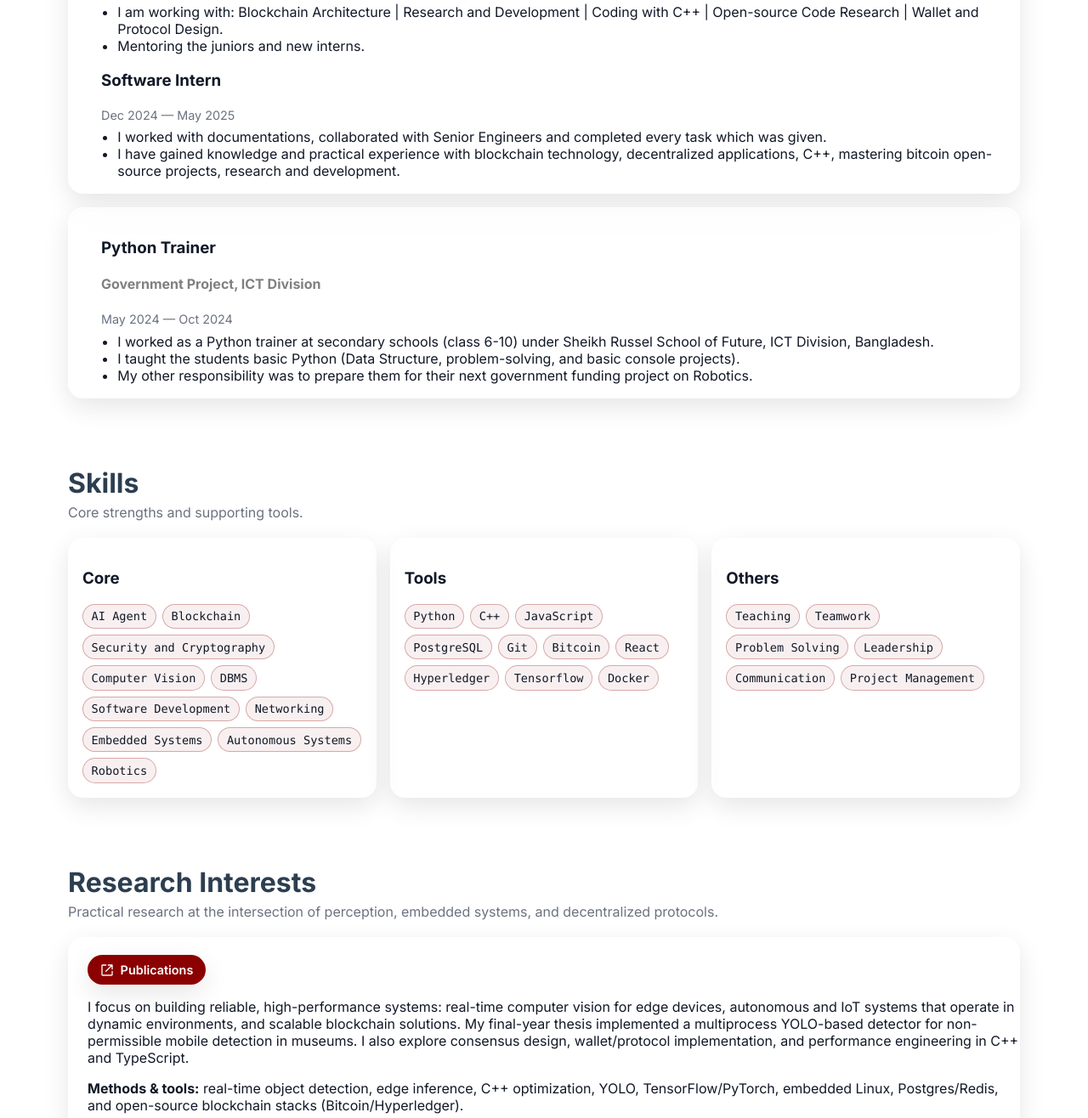
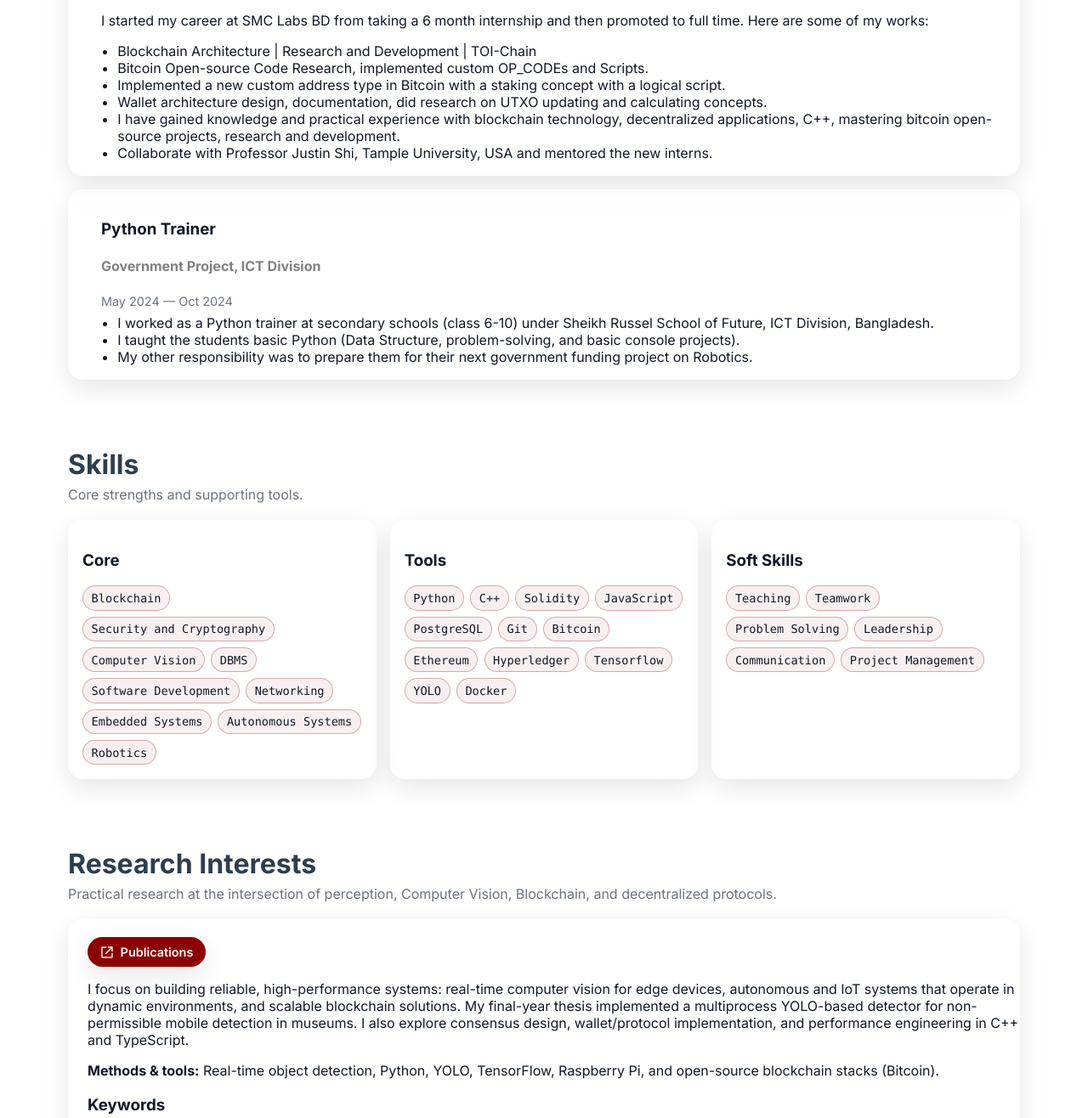
Before and after one commit to OmarFarukMaruf/OmarFarukMaruf.github.io, a plain HTML site: page index.html in a window 1280 px wide. Shown: the part 1268-2584 px from the top of the page at 85% size. Drawn offline with Linux system fonts and the light colour scheme.

Commit message:
work experience, image and CV updated with some minor changes project section removed for now.

```diff
--- a/index.html
+++ b/index.html
@@ -45,10 +45,10 @@
       <div class="container hero-grid">
         <div class="hero-copy">
           <h1>Omar Faruk Maruf</h1>
-          <p class="role">Software Engineer</p>
+          <p class="role">Software Engineer | Blockchain</p>
           <div class="highlights">
-            <div class="chip glass-dark"><span>Blockchain Development |</span> C++ • JavaScript • React</div>
-            <div class="chip glass-dark"><span>Web |</span> React • Web 3.0 • DeFi </div>
+            <div class="chip glass-dark"><span>Blockchain Development |</span> C++, Solidity • Ethereum, Bitcoin & TOI</div>
+            <div class="chip glass-dark"><span>Web |</span> React • NextJS • DeFi </div>
             <div class="chip glass-dark"><span>Autonomous Device |</span> IoT • CPS • Robotics</div>
             <div class="chip glass-dark"><span>Research and Development |</span> Bitcoin Open-source • Computer Vision</div>
           </div>
@@ -60,7 +60,7 @@
                   stroke-linejoin="round" />
               </svg>
             </a>
-            <a href="CV_Md-Omar-Faruk.pdf" class="btn btn-ghost large">
+            <a href="assets/CV_omar-faruk.pdf" class="btn btn-ghost large">
               <svg width="18" height="18" viewBox="0 0 24 24" fill="none">
                 <path d="M12 5v14M19 12H5" stroke="currentColor" stroke-width="2" stroke-linecap="round"
                   stroke-linejoin="round" />
@@ -82,7 +82,7 @@
         <div class="hero-figure">
           <div class="glow"></div>
           <div class="avatar-wrap glass-dark float">
-            <img src="Omar-Faruk.png" alt="Portrait of Omar Faruk" class="avatar" />
+            <img src="assets/md-omar-faruk.jpg" alt="Portrait of Omar Faruk" class="avatar" />
           </div>
         </div>
       </div>
@@ -130,19 +130,15 @@
               <h3><a href="https://smclabs.tech" target="_blank" rel="noopener">SMC Labs BD</a></h3>
               <h3>Software Engineer</h4>
               <span class="period"> June 2025 — Present</span>
+              <p>I started my career at SMC Labs BD from taking a 6 month internship and then promoted to full time. Here are some of my works:</p>
               <ul>
-                <li>I am working with: Blockchain Architecture | Research and Development | Coding with C++ |
-                  Open-source Code Research | Wallet and Protocol Design.</li>
-                <li>Mentoring the juniors and new interns.</li>
-              </ul>
-
-              <h3>Software Intern </h3>
-              <span class="period"> Dec 2024 — May 2025</span>
-              <ul>
-                <li>I worked with documentations, collaborated with Senior Engineers and completed every task which was
-                  given.</li>
-                <li>I have gained knowledge and practical experience with blockchain technology, decentralized
-                  applications, C++, mastering bitcoin open-source projects, research and development.</li>
+                <li>Blockchain Architecture | Research and Development | TOI-Chain</li>
+                <li>Bitcoin Open-source Code Research, implemented custom OP_CODEs and Scripts.</li>
+                <li>Implemented a new custom address type in Bitcoin with a staking concept with a logical script.</li>
+                <li>Wallet architecture design, documentation, did research on UTXO updating and calculating concepts.</li>
+                <li>I have gained knowledge and practical experience with blockchain technology, decentralized applications, C++,
+                  mastering bitcoin open-source projects, research and development.</li>
+                <li>Collaborate with Professor Justin Shi, Tample University, USA and mentored the new interns.</li>
               </ul>
             </div>
           </div>
@@ -178,7 +174,6 @@
           <article class="card glass-light">
             <h3>Core</h3>
             <ul class="tags">
-              <li>AI Agent</li>
               <li>Blockchain</li>
               <li>Security and Cryptography</li>
               <li>Computer Vision</li>
@@ -195,18 +190,20 @@
             <ul class="tags">
               <li>Python</li>
               <li>C++</li>
+              <li>Solidity</li>
               <li>JavaScript</li>
               <li>PostgreSQL</li>
               <li>Git</li>
               <li>Bitcoin</li>
-              <li>React</li>
+              <li>Ethereum</li>
               <li>Hyperledger</li>
               <li>Tensorflow</li>
+              <li>YOLO</li>
               <li>Docker</li>
             </ul>
           </article>
           <article class="card glass-light">
-            <h3>Others</h3>
+            <h3>Soft Skills</h3>
             <ul class="tags">
               <li>Teaching</li>
               <li>Teamwork</li>
@@ -226,7 +223,7 @@
       <div class="container">
         <div class="section-head">
           <h2>Research Interests</h2>
-          <p class="muted">Practical research at the intersection of perception, embedded systems, and decentralized
+          <p class="muted">Practical research at the intersection of perception, Computer Vision, Blockchain, and decentralized
             protocols.</p>
         </div>
 
@@ -248,11 +245,10 @@
               C++ and TypeScript.
             </p>
 
-            <p><strong>Methods & tools:</strong> real-time object detection, edge inference, C++ optimization, YOLO,
-              TensorFlow/PyTorch, embedded Linux, Postgres/Redis, and open-source blockchain stacks
-              (Bitcoin/Hyperledger).</p>
+            <p><strong>Methods & tools:</strong> Real-time object detection, Python, YOLO,
+              TensorFlow, Raspberry Pi, and open-source blockchain stacks (Bitcoin).</p>
 
-
+            <h3>Keywords</h3>
             <ul class="tags">
               <li>Blockchain & Decentralization</li>
               <li>Computer Vision & Edge AI</li>
@@ -308,7 +304,7 @@
     </section>
 
     <!-- Projects -->
-    <section id="projects" class='section'>
+    <!-- <section id="projects" class='section'>
       <div class='container'>
         <div class='section-head'>
           <h2>Projects</h2>
@@ -364,7 +360,7 @@
         </div>
       </div>
     </section>
-  </main>
+  </main> -->
 
   <!-- Footer -->
   <footer class="main-footer">
```
Also changed, not shown: assets/md-omar-faruk.jpg (added), 4 other files.
